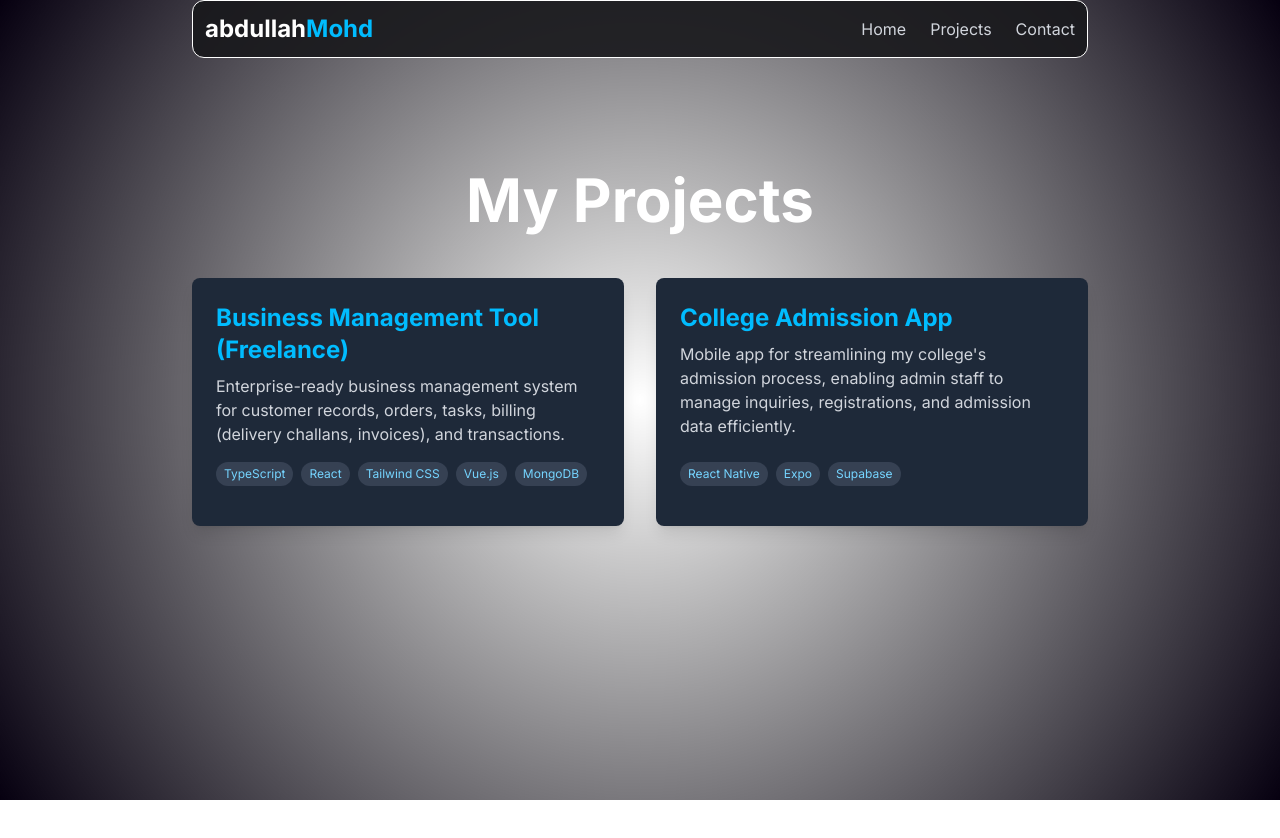
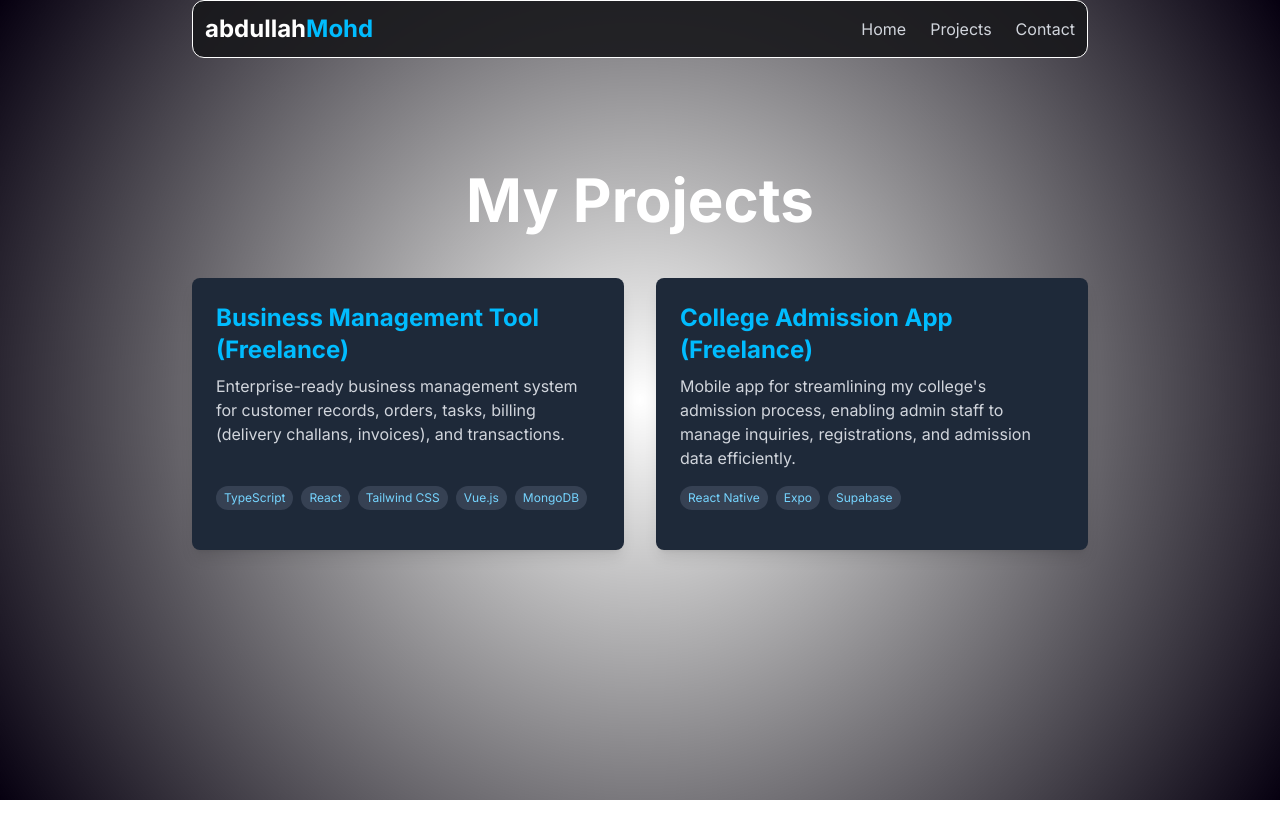
Before and after one commit to AbdullahTheDev-buildit/portfolio-, a Next.js app: page /projects in a window 1280 px wide. Shown: the top 838 px of the page. Built offline with nearby package versions, Linux system fonts and the light colour scheme.

Commit message:
updated project

```diff
--- a/src/app/data/project.ts
+++ b/src/app/data/project.ts
@@ -19,7 +19,7 @@ export const projects: Project[] = [
   },
   {
     id: 2,
-    name: "College Admission App",
+    name: "College Admission App (Freelance)",
     description:
       "Mobile app for streamlining my college's admission process, enabling admin staff to manage inquiries, registrations, and admission data efficiently.",
     tech: ["React Native", "Expo", "Supabase"],
```
